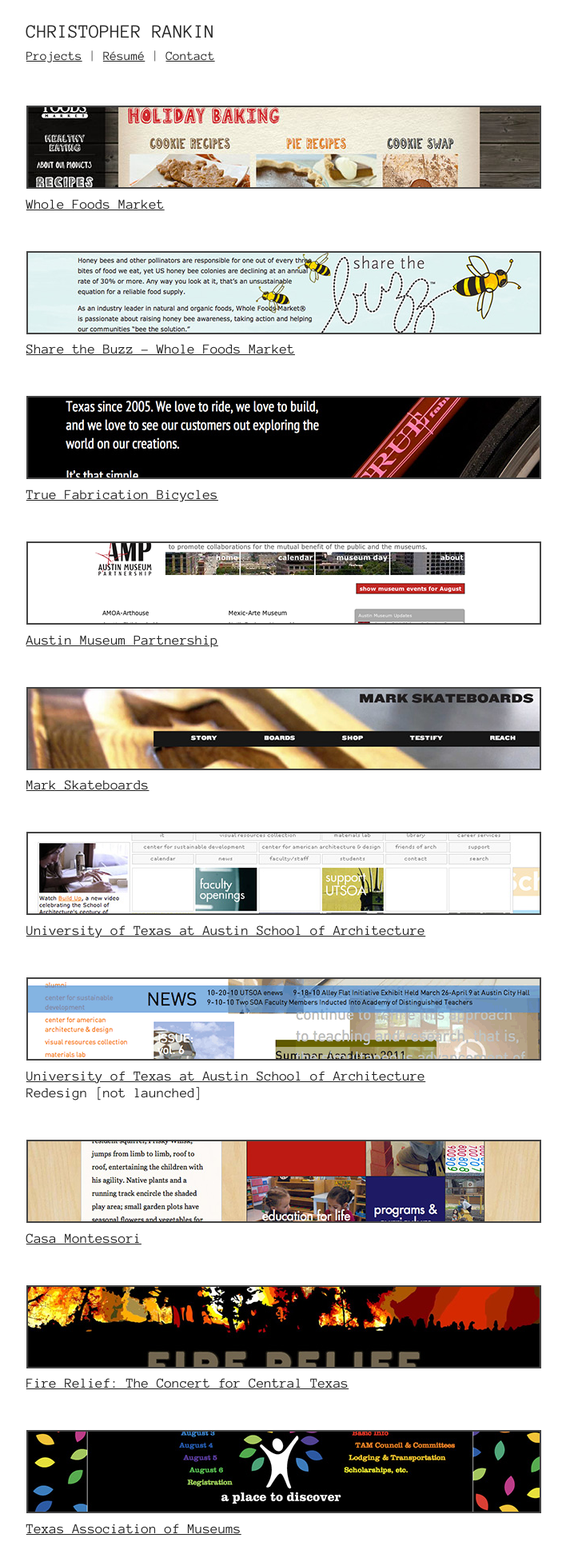
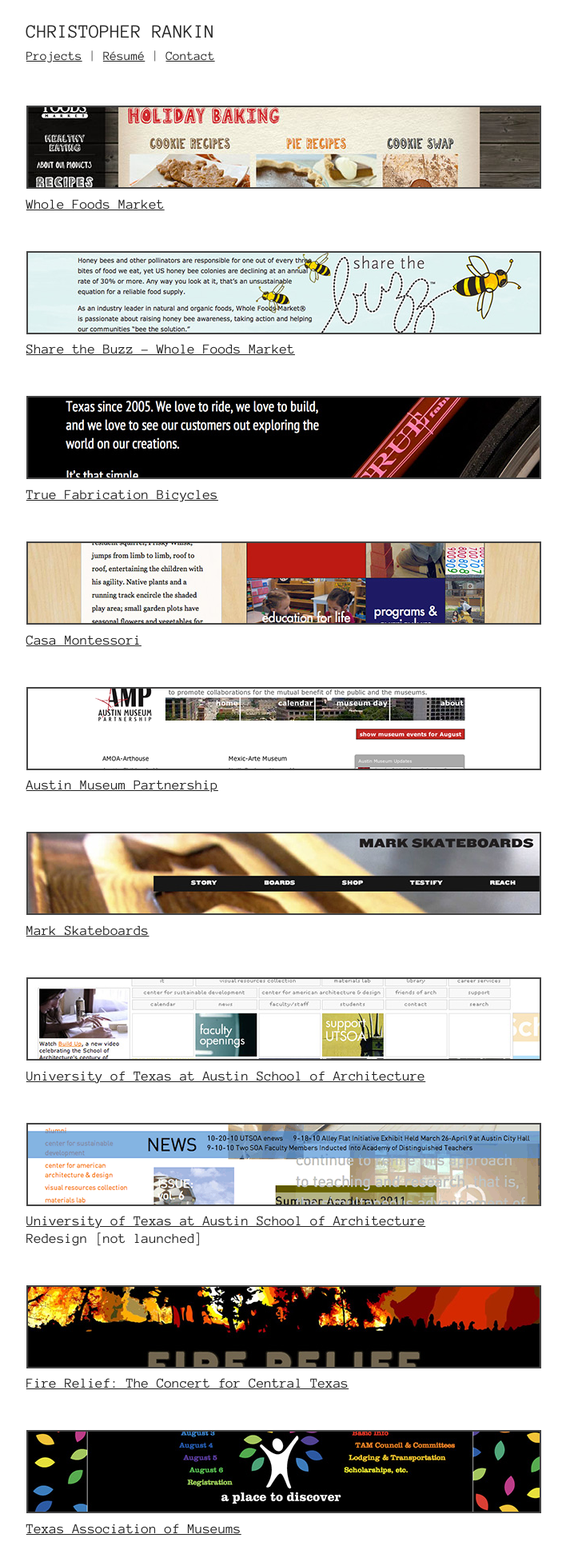
Before and after one commit to crankin/crankin.github.io, a Jekyll site: the page built from portfolio/index.html, in a window 1280 px wide. Shown: the whole page at 80% size, without its empty margins (172-880 px from the left). Built offline with Jekyll 4.4.1, drawn with Linux system fonts in a browser that asks for light colours; nearby versions of some CDN libraries; Markdown is read by kramdown in place of the engine named in the settings; some of the changed lines change nothing that is shown.

Commit message:
text edits

```diff
--- a/_layouts/portfolio.html
+++ b/_layouts/portfolio.html
@@ -35,47 +35,47 @@
             $('.wfm .desc').slideToggle('slow');
             $('.wfm img').unveil(200);
         });
-          $('.buzz a').on('click', function(e) {
+          $('.buzz a[href="#"]').on('click', function(e) {
             e.preventDefault();
             $('.buzz .desc').slideToggle('slow');
             $('.buzz img').unveil(200);
         });
-           $('.truefab a').on('click', function(e) {
+           $('.truefab a[href="#"]').on('click', function(e) {
             e.preventDefault();
             $('.truefab .desc').slideToggle('slow');
             $('.truefab img').unveil(200);
         });
-           $('.casa a').on('click', function(e) {
+           $('.casa a[href="#"]').on('click', function(e) {
             e.preventDefault();
             $('.casa .desc').slideToggle('slow');
             $('.casa img').unveil(200);
         });
-        $('.relief a').on('click', function(e) {
+        $('.relief a[href="#"]').on('click', function(e) {
             e.preventDefault();
             $('.relief .desc').slideToggle('slow');
             $('.relief img').unveil(200);
         });
-        $('.mark a').on('click', function(e) {
+        $('.mark a[href="#"]').on('click', function(e) {
             e.preventDefault();
             $('.mark .desc').slideToggle('slow');
             $('.mark img').unveil(200);
         });
-        $('.amp a').on('click', function(e) {
+        $('.amp a[href="#"]').on('click', function(e) {
             e.preventDefault();
             $('.amp .desc').slideToggle('slow');
             $('.amp img').unveil(200);
         });
-        $('.tam a').on('click', function(e) {
+        $('.tam a[href="#"]').on('click', function(e) {
             e.preventDefault();
             $('.tam .desc').slideToggle('slow');
             $('.tam img').unveil(200);
         });
-        $('.utsoa a').on('click', function(e) {
+        $('.utsoa a[href="#"]').on('click', function(e) {
             e.preventDefault();
             $('.utsoa .desc').slideToggle('slow');
             $('.utsoa img').unveil(200);
         });
-        $('.redesign a').on('click', function(e) {
+        $('.redesign a[href="#"]').on('click', function(e) {
             e.preventDefault();
             $('.redesign .desc').slideToggle('slow');
             $('.redesign img').unveil(200);
--- a/portfolio/index.html
+++ b/portfolio/index.html
@@ -10,7 +10,7 @@
     <h3><a href="#">Whole Foods Market</a></h3>
     <div class="desc">
     <p><a href="http://www.wholefoodsmarket.com">www.wholefoodsmarket.com</a></p>
-    <p><b>launch</b> : 2011 - 2013 (depending on project)</p>
+    <p><b>launch</b> : 2011 - 2013</p>
     <p><b>tech</b> : interface design, graphic design, Photoshop, HTML, CSS, jQuery, Drupal</p>
     <p>At Whole Foods Market, I am responsible for maintaining and updating the website. My main weekly responsibility is designing and updating the homepage with new marquee images that highlight current contests, company news, and new content on the site. I work with the marketing and content teams to design and develop special sections of the site to highlight new initiatives including the 2012 Thanksgiving and Holiday pages and the announcement of new seafood regulations. I also work with the social media team to create sites for Facebook, Instagram, and Pinterest contests.</p>
     <p>During the Whole Foods website redesign in the summer of 2012, I participated in the development and design of the new homepage and site-wide navigation. I also worked with the team to update and move the site's content and images from the original static PHP pages into the custom Drupal installation.</p>
@@ -45,13 +45,29 @@
     <p><a href="http://www.truefabricationbicycles.com">www.truefabricationbicycles.com</a></p>
     <p><b>launch</b> : February 2012</p>
     <p><b>tech</b> : WordPress, HTML, CSS, jQuery, PHP, Flickr API</p>
-    <p>True Fabrication Bicycles is an Austin-based hand-built custom bicycle shop. After five years in business, the three partners decided to update their website to better reflect their building experience and showcase their bicycles. They wanted to both target new business and be able highlight their bicycles during and after participating in national and regional conferences and competitions.</p>
+    <p>True Fabrication Bicycles is an Austin-based hand-built custom bicycle shop. After five years in business, the three partners decided to update their website to better reflect their building experience and showcase their bicycles. They wanted to both target new business and be able to highlight their bicycles during and after participating in national and regional conferences and competitions.</p>
     <p>The single page site uses full-screen background images of True Fab bicycles for each section. The written content is designed to share the page with the large bicycle images. Other pages feature galleries of bicycles and bicycle parts that are incorporated into the site using the Flickr API. I chose to use WordPress as the CMS for the site because blogging is the main communication resource for True Fab partners. The templates are all custom built and coded and utilize custom post fields in order to provide easy editing access for both blogging and updating any of the static information on the site.</p>
     <img src="/images/back.png" data-src="/images/truefab/01.jpg" class="gallery-img" alt="">
     <img src="/images/back.png" data-src="/images/truefab/02.jpg" class="gallery-img" alt="">
     <img src="/images/back.png" data-src="/images/truefab/03.jpg" class="gallery-img" alt="">
     <img src="/images/back.png" data-src="/images/truefab/05.jpg" class="gallery-img" alt="">
     <img src="/images/back.png" data-src="/images/truefab/06.jpg" class="gallery-img" alt="">
+    </div>
+</li>
+
+<li class="casa">
+    <a href="#" class="thumblink"><img src="/images/casa/pthumb.jpg" class="project-thumb" alt=""></a>
+    <h3><a href="#">Casa Montessori</a></h3>
+    <div class="desc">
+    <p><a href="http://www.casa-montessori.org">www.casa-montessori.org</a></p>
+    <p><b>launch</b> : July 2012</p>
+    <p><b>tech</b> : WordPress, HTML, CSS, Javascript, PHP</p>
+    <p>The Casa Montessori website was a pro bono design and development project for a small Austin school that did not previously have an online presence. The staff at Casa wanted to provide the parents of potential students information about the school, its particular educational approach, and the Montessori philosophy.</p>
+    <p>My partner and I decided to base the design of the site and the navigation on the trinomial cube, a basic material found in the primary Montessori classroom. Since this was the school's first website, we assisted the staff in writing and editing content for the site. I customized and streamlined the site management by using WordPress and a few select plug-ins to simplify the administrative interface in order to make the content updating process less intimidating to the school's self-admittedly non-technical staff.</p>
+    <img src="/images/back.png" data-src="/images/casa/01.jpg" class="gallery-img" alt="">
+    <img src="/images/back.png" data-src="/images/casa/02.jpg" class="gallery-img" alt="">
+    <img src="/images/back.png" data-src="/images/casa/03.jpg" class="gallery-img" alt="">
+    <img src="/images/back.png" data-src="/images/casa/04.jpg" class="gallery-img" alt="">
     </div>
 </li>
 
@@ -62,8 +78,8 @@
     <p><a href="http://www.austinmuseums.org">www.austinmuseums.org</a></p>
     <p><b>launch</b> : 2009</p>
     <p><b>tech</b> : interface design, graphic design, HTML, CSS, jQuery, PHP, Wordpress</p>
-    <p>The Austin Museum Partnership is a consortium of Austin-area museums organized to promote collaboration and highlight the events and exhibits available across the city. The original organization website was Flash-based and therefore hard to maintain and update by volunteers and the member organizations.</p>
-    <p>I redesigned the AMP website with the goals of both highlighting the member organizations and providing an easily readable monthly event calendar. I choose WordPress as the CMS because many of the members had previous experience with it and I could customize the admin screens enough to streamline the event creation and organization information editing process. The site is fully responsive and can be viewed across devices so that users can locate museums and events from their phone on the go just as easily as they can from their desktop browser.</p>
+    <p>The Austin Museum Partnership is a consortium of Austin-area museums organized to promote collaboration and highlight the events and exhibits available across the city. The original organization website was Flash-based and therefore hard for volunteers and member organizations to maintain and update.</p>
+    <p>I redesigned the AMP website with the goals of both highlighting the member organizations and providing an easily readable monthly event calendar. I chose WordPress as the CMS because many of the members had previous experience with it and I could customize the admin screens enough to streamline the event creation and organization information editing process. The site is fully responsive and can be viewed across devices so that users can locate museums and events on the go from their phones just as easily as they can from their desktop browser.</p>
     <img src="/images/back.png" data-src="/images/amp/01.png" class="gallery-img" alt="">
     <img src="/images/back.png" data-src="/images/amp/02.jpg" class="gallery-img" alt="">
     <img src="/images/back.png" data-src="/images/amp/03.jpg" class="gallery-img" alt="">
@@ -76,11 +92,12 @@
     <a href="/projects/mark-skateboards" class="thumblink"><img src="/images/mark/pthumb.jpg" class="project-thumb" alt=""></a>
     <h3><a href="/projects/mark-skateboards">Mark Skateboards</a></h3>
     <div class="desc">
+    <p><i>offline</i></p>
     <p><b>launch</b> : May 2011</p>
     <p><b>tech</b> : interactive design, HTML, CSS, Javascript/jQuery, Stacey CMS, Big Cartel API</p>
     <p>Mark Skateboards was a small skateboard company in Austin started by local skater and former high school principal, Mark Gobble. They focused on designing "limited-edition skateboard decks for the discriminating skater and collector." The decks were hand silk-screened and manufactured from sustainable wood.</p>
-    <p>In order to maintain a consistent look for Mark Skateboards, the graphics and page layout for the website were designed by the the boards' designer, Marc English. I worked with Marc English Design to develop the static page concepts into an interactive site experience based on standards-compliant HTML, CSS, and jQuery. Since the decks and shirts were only available online, the primary focus of the site was the store. In order to keep the site administration as straight-forward as possible, I decided to use the lightweight Stacey CMS instead of a more traditional but likely unnecessarily bloated system.</p>
-    <p>The store and shopping cart were managed through Big Cartel using their API. Using Big Cartel allowed me to completely customize and integrate the look of the store and allowed Mark Skateboards to manage their inventory and fulfillment needs using a straight-forward, web-based interface instead of needing to learn any code.</p>
+    <p>In order to maintain a consistent look for Mark Skateboards, the graphics and page layout for the website were designed by the the boards' designer, Marc English. I worked with Marc English Design to develop the static page concepts into an interactive site experience based on standards-compliant HTML, CSS, and jQuery. Since the decks and shirts were only available online, the primary focus of the site was the store. In order to keep the site administration as uncomplicated as possible, I decided to use the lightweight Stacey CMS instead of a more traditional but likely unnecessarily bloated system.</p>
+    <p>The store and shopping cart were managed through Big Cartel using their API. Using Big Cartel allowed me to completely customize and integrate the look of the store and allowed Mark Skateboards to manage their inventory and fulfillment needs using a straightforward, web-based interface instead of needing to learn any code.</p>
     <img src="/images/back.png" data-src="/images/mark/01.jpg" class="gallery-img" alt="">
     <img src="/images/back.png" data-src="/images/mark/02.jpg" class="gallery-img" alt="">
     <img src="/images/back.png" data-src="/images/mark/03.jpg" class="gallery-img" alt="">
@@ -93,13 +110,14 @@
     <a href="/projects/utsoa" class="thumblink"><img src="/images/utsoa/pthumb.jpg" class="project-thumb" alt=""></a>
     <h3><a href="/projects/utsoa">University of Texas at Austin School of Architecture</a></h3>
     <div class="desc">
+    <p><i>offline</i></p>
     <p><a href="http://soa.utexas.edu">soa.utexas.edu</a></p>
     <p><b>launch</b> : 2006; redesigned 2007 and 2010</p>
     <p><b>tech</b> : interface design, graphic design, PHP, HTML, CSS, Javascript, Flash/Actionscript, database design and development, site architecture, CodeIgnitor, ExpressionEngine, CakePHP</p>
-    <p>The web site of the University of Texas at Austin School of Architecture (UTSOA) serves the current students, faculty, and staff by providing information on the School's eight program areas in addition to current news, calendar items, course listings, and related University information. The site provides program information and contacts for prospective students. Sections of the site are also used by alumni for school news, events, and career guidance.</p>
+    <p>The website of the University of Texas at Austin School of Architecture (UTSOA) serves the current students, faculty, and staff by providing information on the School's eight program areas in addition to current news, calendar items, course listings, and related University information. The site provides program information and contacts for prospective students. Sections of the site are also used by alumni for school news, events, and career guidance.</p>
     <p>I was hired in January 2005 to overhaul and redesign the School's entire site. After interviewing representative members from each segment of the site's audience, I developed the site structure and navigation scheme that would highlight the many parts of the School to the user in a quick glance.</p>
     <p>In December 2007 I launched a small redesign that refreshed the colors of the original design and incorporated three satellite sites back into the main website. I also developed and deployed a simple content management system that gave staff and faculty the ability to edit pages, update their bios, and upload images. The system was developed in CakePHP and used TinyMCE for the user interface.</p>
-    <p>During my employment at UTSOA, I also designed and developed on online events calendar, managed the development of an online room and resource reservation system, and worked with a developer to create a portfolio system that could be used to highlight individual student work and provide a colleciton of images for a course-based online gallery.</p>
+    <p>During my employment at UTSOA, I also designed and developed an online events calendar, managed the development of an online room and resource reservation system, and worked with a developer to create a portfolio system that could be used to highlight individual student work and provide a colleciton of images for a course-based online gallery.</p>
     <img src="/images/back.png" data-src="/images/utsoa/21.jpg" class="gallery-img" alt="">
     <img src="/images/back.png" data-src="/images/utsoa/15.jpg" class="gallery-img" alt="">
     <img src="/images/back.png" data-src="/images/utsoa/12.jpg" class="gallery-img" alt="">
@@ -115,6 +133,7 @@
     <a href="/projects/utsoa-redesign" class="thumblink"><img src="/images/utsoa-redesign/pthumb.png" class="project-thumb" alt=""></a>
     <h3><a href="/projects/utsoa-redesign">University of Texas at Austin School of Architecture</a><br>Redesign [not launched]</h3>
     <div class="desc">
+    <p><i>offline</i></p>
     <p><b>launch</b> : unrealized</p>
     <p><b>tech</b> : interface design, graphic design, HTML, CSS, jQuery</p>
     <p>In 2011, I undertook a redesign of the UTSOA site since the current site was over 5 years old, the home-brewed CMS we used was limiting our options to expand the site, and the Flash-based navigation was restricting the ability of visitors to use the site on the device of their choice. The redesign was built using accessible code and based on the ideas of responsive web design so that the site could be used and viewed on the many browsers and devices utilized by the School's audiences.</p>
@@ -125,29 +144,14 @@
     </div>
 </li>
 
-<li class="casa">
-    <a href="#" class="thumblink"><img src="/images/casa/pthumb.jpg" class="project-thumb" alt=""></a>
-    <h3><a href="#">Casa Montessori</a></h3>
-    <div class="desc">
-    <p><a href="http://www.casa-montessori.org">www.casa-montessori.org</a></p>
-    <p><b>launch</b> : July 2012</p>
-    <p><b>tech</b> : WordPress, HTML, CSS, Javascript, PHP</p>
-    <p>The Casa Montessori website was a pro-bono design and development project for a small Austin school that did not previously have an online presence. The staff at Casa wanted to provide the parents of potential students information about the school, its particular educational approach, and the Montessori philiosophy.</p>
-    <p>My partner and I decided to base the design of the site and the navigation on the trinomial cube, a basic material found in the primary Montessori classroom. Since this was the school's first website, we assisted the staff in writing and editing content for the site. I customized and streamlined the site management by using WordPress and a few select plug-ins to simplify the administrative interface in order to make the content updating process less intimidating to the school's self-admittedly non-technical staff.</p>
-    <img src="/images/back.png" data-src="/images/casa/01.jpg" class="gallery-img" alt="">
-    <img src="/images/back.png" data-src="/images/casa/02.jpg" class="gallery-img" alt="">
-    <img src="/images/back.png" data-src="/images/casa/03.jpg" class="gallery-img" alt="">
-    <img src="/images/back.png" data-src="/images/casa/04.jpg" class="gallery-img" alt="">
-    </div>
-</li>
-
 <li class="relief">
     <a href="#" class="thumblink"><img src="/images/relief/pthumb.jpg" class="project-thumb" alt=""></a>
     <h3><a href="#">Fire Relief: The Concert for Central Texas</a></h3>
     <div class="desc">
+    <p><i>offline</i></p>
     <p>launch : September 2011</p>
     <p>tech : HTML, CSS, jQuery, 1140 CSS Grid</p>
-    <p>Built and launched in a weekend, the Fire Relief site was created to promote the benefit concert for the families and people who were affected by the wildfires in Central Texas during September 2011. Taking the graphics from the benefit poster designed by Marc English Design, I designed and coded a website with navigation and layout elements that mirrored the poster design and provided more detailed information about the damage caused by the fires and how to help. Using an early verison of the 1140 CSS Grid framework allowed me to get the information online quickly with the confidence that it would be viewable across most browsers and devices.</p>
+    <p>Built and launched in a weekend, the Fire Relief site was created to promote the benefit concert for the families and people who were affected by the wildfires in Central Texas during September 2011. Taking the graphics from the benefit poster designed by Marc English Design, I designed and coded a website with navigation and layout elements that mirrored the poster design and provided more detailed information about the damage caused by the fires and how to help. Using an early version of the 1140 CSS Grid framework allowed me to get the information online quickly with the confidence that it would be viewable across most browsers and devices.</p>
     <img src="/images/back.png" data-src="/images/relief/01.jpg" class="gallery-img" alt="">
     <img src="/images/back.png" data-src="/images/relief/02.jpg" class="gallery-img" alt="">
     <img src="/images/back.png" data-src="/images/relief/03.jpg" class="gallery-img" alt="">
@@ -159,10 +163,11 @@
     <a href="#" class="thumblink"><img src="/images/tam/pthumb.jpg" class="project-thumb" alt=""></a>
     <h3><a href="#">Texas Association of Museums</a></h3>
     <div class="desc">
+    <p><i>offline</i></p>
     <p><b>launch</b> : 2010, 2011, 2012, 2013</p>
-    <p><b>tech</b> : interface design, graphic design, HTML, CSS, Javascript, jQuery, PHP, Ebay</p>
-    <p>The Texas Association of Museums holds an annual meeting that is hosted by a dfferent community in Texas each year. I've designed and developed the conference site for the past 4 years. The local event hosts are responsible for the design of the meeting logo and general look, conference theme, and special local events.</p>
-    <p>My approach in the design has been to take use the logo and theme as an inspiration for the visual language of the site. I also focus on ensuring that the site is as user-friendly and accessible as possible since the audience for the site still had reservations about using online technology. In addition to detail information about the event, hotel and travel options, and the daily agenda, the site also includes an online registration form allowing attendees to register and securely pay for the meeting. The online form has reduced the amount of work around conference registration for the TAM staff. The sites are responsive and can be used across devices so that they are available for meeting participants to plan their days from the office or check the agenda while onsite at the conference.</p>
+    <p><b>tech</b> : interface design, graphic design, HTML, CSS, Javascript, jQuery, PHP, eBay</p>
+    <p>The Texas Association of Museums holds an annual meeting that is hosted by a different Texas community each year. I designed and developed the conference site for four consecutive years. The local event hosts are responsible for the design of the meeting logo and general look, conference theme, and special local events.</p>
+    <p>My approach in the design was to use the logo and theme as an inspiration for the visual language of the site. I also focused on ensuring that the site was as user-friendly and accessible as possible since the overall audience still had reservations about using online technology. In addition to detailed information about the event, hotel and travel options, and the daily agenda, the site also included an online registration form allowing attendees to register and securely pay for the meeting. The online form reduced the amount of work around conference registration for the TAM staff. The responsive sites could be used across devices so that they were available for meeting participants to plan their days from the office or check the agenda while onsite at the conference.</p>
     <img src="/images/back.png" data-src="/images/tam/01.jpg" class="gallery-img" alt="">
     <img src="/images/back.png" data-src="/images/tam/02.jpg" class="gallery-img" alt="">
     <img src="/images/back.png" data-src="/images/tam/03.jpg" class="gallery-img" alt="">
```
